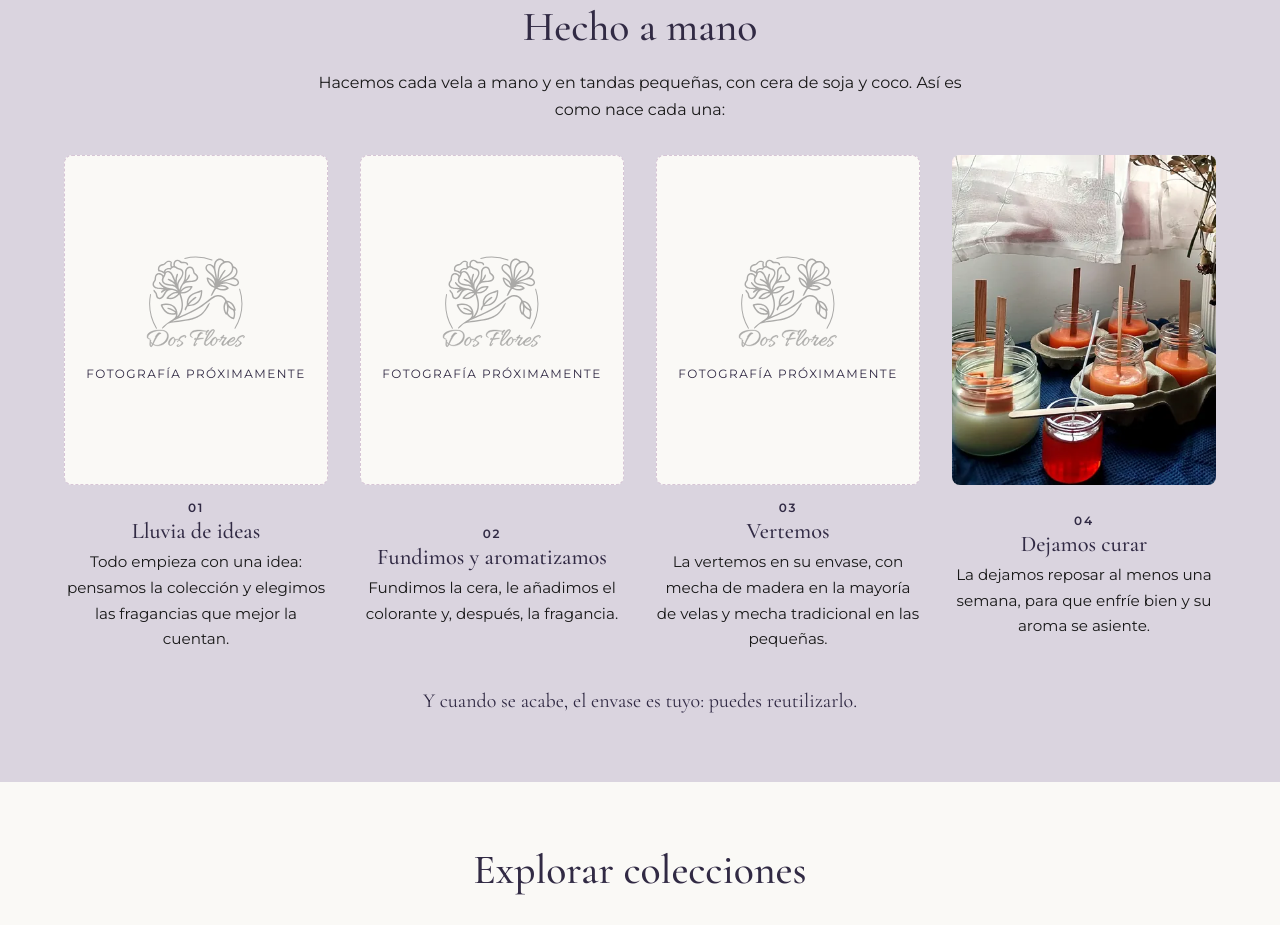
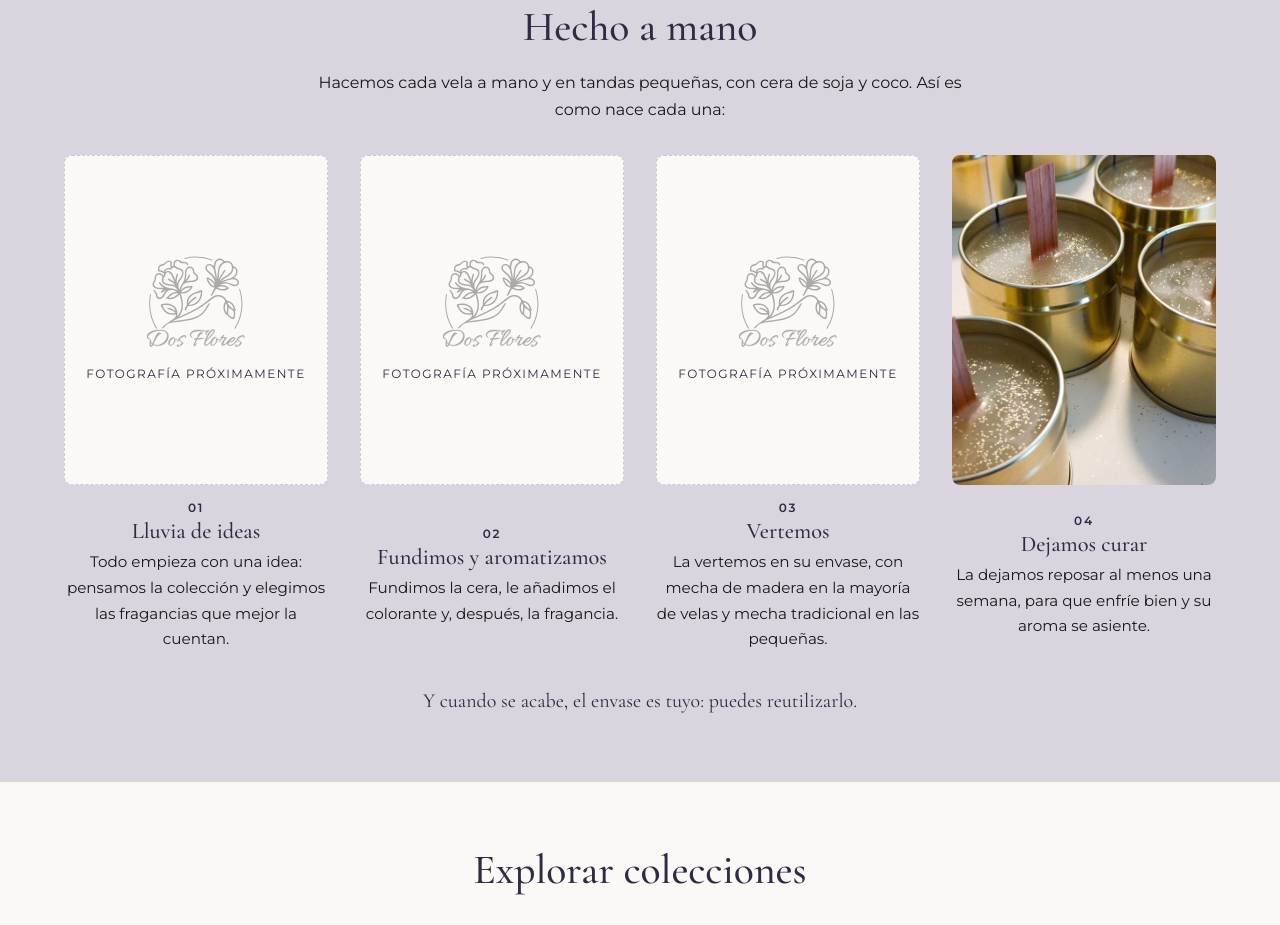
Before and after one commit to i2byluciia/dosFlores, a plain HTML site: page index.html in a window 1280 px wide. Shown: the part 2513-3438 px from the top of the page. Drawn offline with Linux system fonts and the light colour scheme.

Commit message:
cambio de fotos

```diff
--- a/index.html
+++ b/index.html
@@ -271,9 +271,8 @@
         </li>
 
         <li class="step">
-          <!-- Foto real: velas recién vertidas reposando, con retoque de luz y color (originales en flores/Fotos_originales/proceso/) -->
           <div class="step__frame">
-            <img src="assets/img/proceso/paso-4-400.webp" srcset="assets/img/proceso/paso-4-400.webp 400w, assets/img/proceso/paso-4-800.webp 800w" sizes="(min-width: 64rem) 17rem, (min-width: 48rem) 45vw, 7rem" alt="Velas recién hechas reposando junto a la ventana, con las mechas de madera todavía sin recortar" width="400" height="500" loading="lazy">
+            <img src="assets/img/proceso/paso-4.webp" srcset="assets/img/proceso/paso-4.webp 400w, assets/img/proceso/paso-4.webp 800w" sizes="(min-width: 64rem) 17rem, (min-width: 48rem) 45vw, 7rem" alt="Velas recién hechas reposando junto a la ventana, con las mechas de madera todavía sin recortar" width="400" height="500" loading="lazy">
           </div>
           <div class="step__body">
             <h3 class="step__title">Dejamos curar</h3>
```
Also changed, not shown: assets/img/proceso/paso-4-400.webp (deleted), assets/img/proceso/paso-4-800.webp (deleted), assets/img/proceso/paso-4.webp (added).
